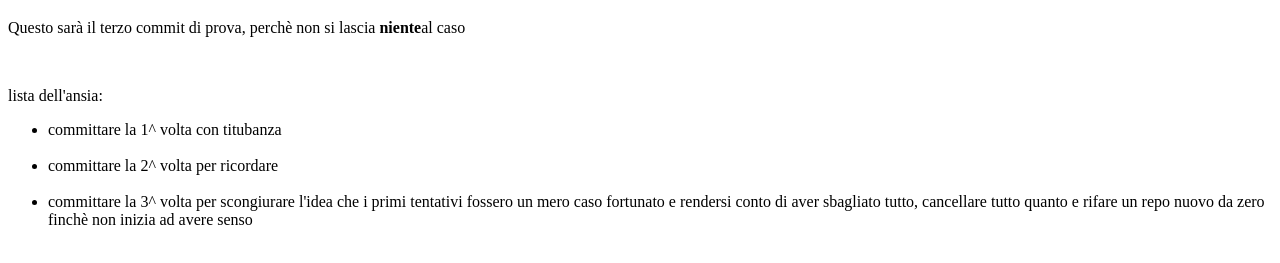
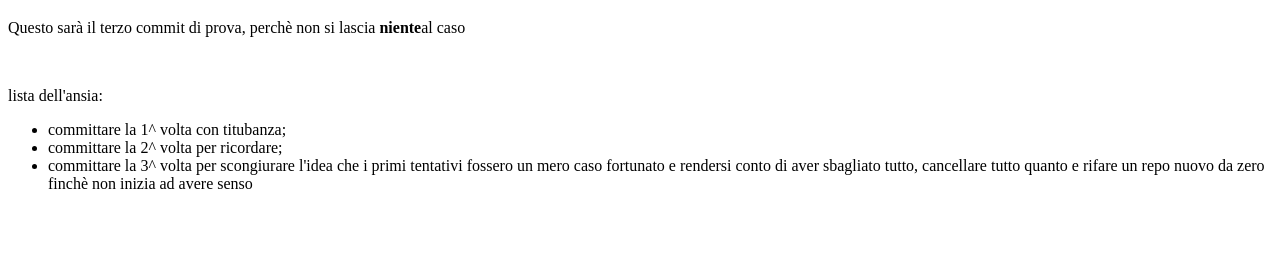
Before and after one commit to sarahelshark/htmlcss-hello, a plain HTML site: page index.html in a window 1280 px wide. Shown: the part 61-324 px from the top of the page. Drawn offline with Linux system fonts and the light colour scheme.

Commit message:
last commit
FIX <ul>

```diff
--- a/index.html
+++ b/index.html
@@ -5,6 +5,7 @@
     <meta name="viewport" content="width=device-width, initial-scale=1.0">
     <title>primo esercizio di repo</title>
 </head>
+
 <body>
     <h1>Hello World!</h1>
     <p>Questo sarà il terzo commit di prova, perchè non si lascia <strong>niente</strong>al caso</p>
@@ -13,10 +14,16 @@
     <p>
        lista dell'ansia:
     </p>
-    <ul>
-      <li>committare la 1^ volta con titubanza</li><br>
-      <li>committare la 2^ volta per ricordare</li><br>
-      <li>committare la 3^ volta per scongiurare l'idea che i primi tentativi fossero un mero caso fortunato e rendersi conto di aver sbagliato tutto, cancellare tutto quanto e rifare un repo nuovo da zero finchè non inizia ad avere senso </li><br>
+
+<!--lista non ordinata-->
+
+<ul>
+    <li>committare la 1^ volta con titubanza;</li>
+    <li>committare la 2^ volta per ricordare;</li>
+    <li>committare la 3^ volta per scongiurare l'idea che i primi tentativi fossero un mero caso fortunato e rendersi conto di aver sbagliato tutto, cancellare tutto quanto e rifare un repo nuovo da zero finchè non inizia ad avere senso </li>
+
+
+</ul>
 
 </body>
 </html>
```
